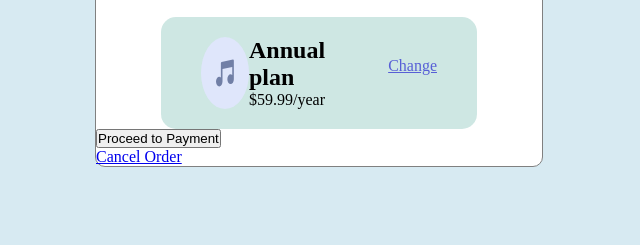
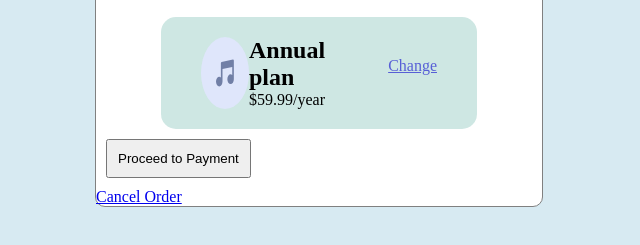
Before and after one commit to am-ikharo/order_summary_page, a plain HTML site: page index.html in a window 1280 px wide. Shown: the part 389-634 px from the top of the page, without its empty margins (321-961 px from the left). Drawn offline with Linux system fonts and the light colour scheme.

Commit message:
styling proceed button

```diff
--- a/styles.css
+++ b/styles.css
@@ -64,9 +64,12 @@ body {
 .plan-container a {
    padding-top: 20px;
    color: rgb(87, 95, 214);
+   border: none;
 
 }
 
-.proceed-button {
-
+.proceed-button button {
+    padding: 10px;
+    margin: 10px;
+    align-items: center;
 }
```
